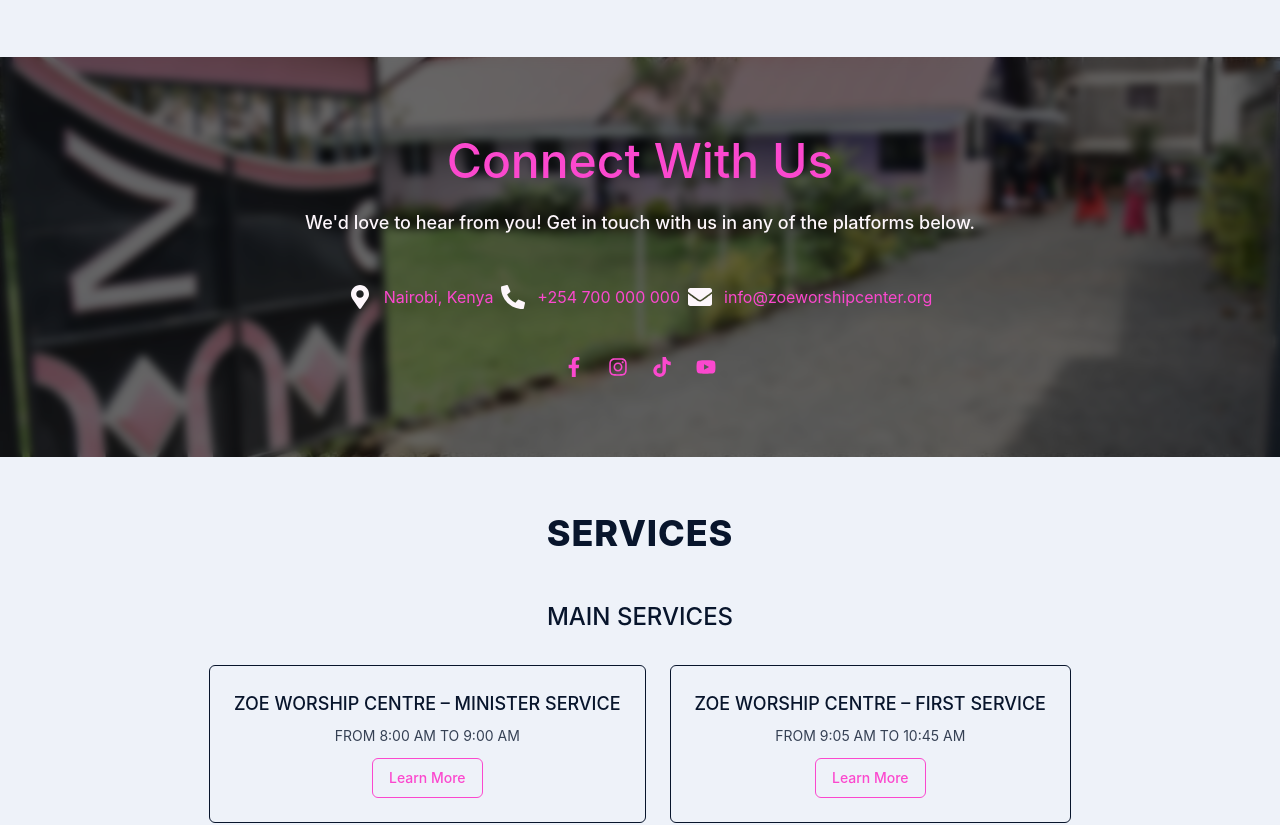
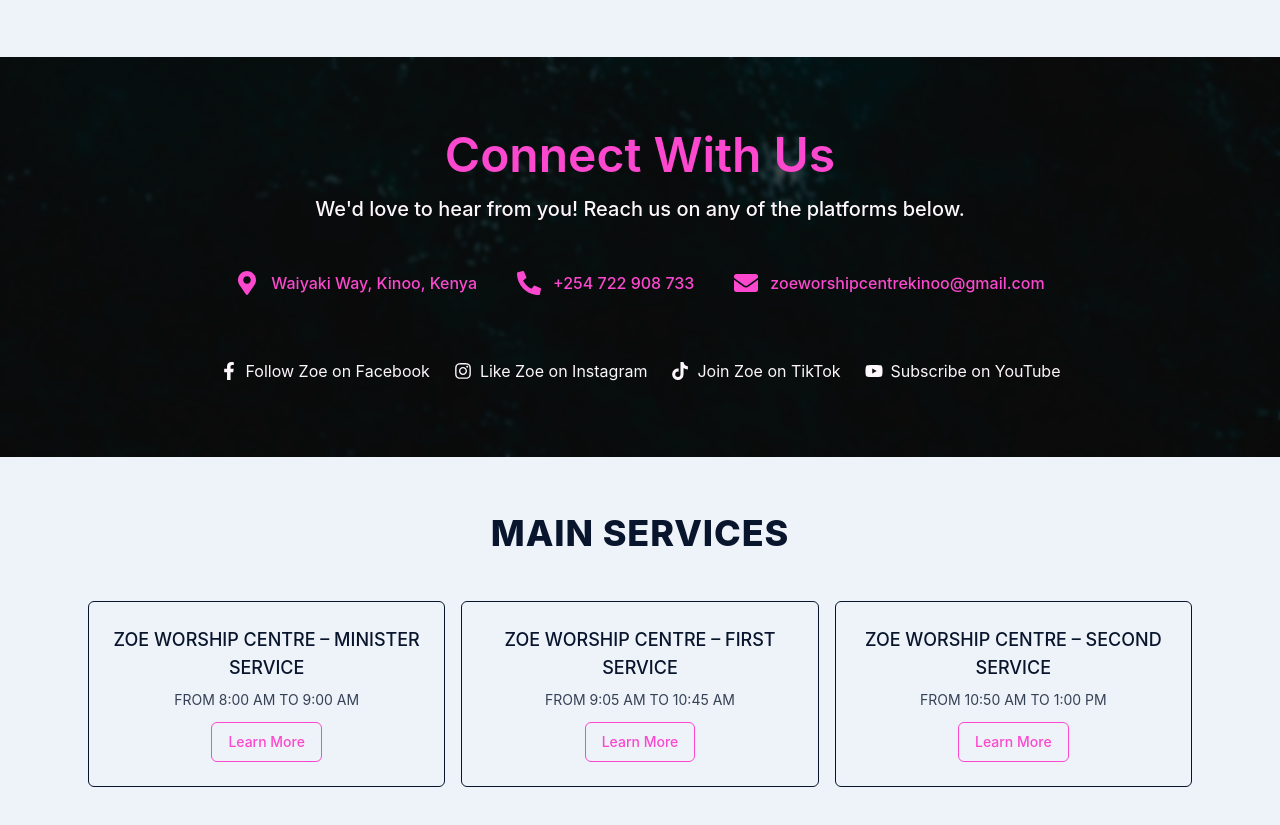
Before and after one commit to bugijay7/zoewc, a React (Vite) app in the folder client/: page / in a window 1280 px wide. Shown: the part 2800-3625 px from the top of the page. Built offline with nearby package versions, Linux system fonts and the light colour scheme.

Commit message:
auth context

```diff
--- a/client/src/App.jsx
+++ b/client/src/App.jsx
@@ -1,5 +1,9 @@
 import React from 'react'
 import { BrowserRouter as Router, Route, Routes } from 'react-router-dom'
+import { AuthProvider } from './context/AuthContext'
+import ProtectedRoute from './components/ProtectedRoute'
+
+
 import HomePage from './pages/HomePage'
 import AboutPage from './pages/AboutPage'
 import EventsPage from './pages/EventsPage'
@@ -76,6 +80,7 @@ import ScrollToTop from './components/ScrollToTop'
 
 function App() {
   return (
+    <AuthProvider>
     <Router>
       <ScrollToTop />
       <Navbar />
@@ -148,16 +153,20 @@ function App() {
         <Route path="/login" element={<Login />} />
 
         {/* 🔹 Admin Dashboard Routes (with AdminNavbar) */}
-        <Route element={<AdminLayout />}>
+
+
+          <Route element={<ProtectedRoute> <AdminLayout /> </ProtectedRoute>  }>
           <Route path="/dashboard" element={<AdminDashboard />} />
           <Route path="/dashboard/create-event" element={<CreateEvent />} />
           <Route path="/dashboard/manage-events" element={<ManageEvent />} />
           <Route path="/dashboard/create-sermon" element={<CreateSermons />} />
           <Route path="/dashboard/manage-sermons" element={<ManageSermons />} />
         </Route>
+
       </Routes>
       <Footer />
     </Router>
+    </AuthProvider>
   )
 }
 
--- a/client/src/components/Home/ConnectPreview.jsx
+++ b/client/src/components/Home/ConnectPreview.jsx
@@ -1,12 +1,14 @@
 import React from "react";
-import { FaFacebookF,
+import {
+  FaFacebookF,
   FaInstagram,
   FaYoutube,
   FaPhoneAlt,
   FaEnvelope,
   FaMapMarkerAlt,
-  FaTiktok } from "react-icons/fa";
-import connectBg from "../../assets/about-hero.jpeg";
+} from "react-icons/fa";
+import { FaTiktok } from "react-icons/fa6";
+import connectBg from "../../assets/hero33.jpg";
 
 function ConnectPreview() {
   return (
@@ -17,68 +19,83 @@ function ConnectPreview() {
       }}
     >
       {/* Overlay */}
-      <div className="absolute inset-0 bg-black/60 backdrop-blur-xs"></div>
+      <div className="absolute inset-0 bg-black/60 backdrop-blur-[2px]"></div>
 
       {/* Content */}
-      <div className="relative z-10 w-full max-w-6xl mx-auto px-6 py-16 flex flex-col gap-12 text-neutral">
+      <div className="relative z-10 w-full max-w-6xl mx-auto px-6 py-16 flex flex-col items-center text-center gap-12 text-neutral">
 
-        {/* 🔹 Section 1: Form */}
-        <div className="flex flex-col items-center text-center gap-6">
-          <h2 className="text-4xl md:text-5xl font-medium text-primary">Connect With Us</h2>
-          <p className="text-lg max-w-2xl text-primary-content font-medium">
-            We'd love to hear from you! Get in touch with us in any of the platforms below.
+        {/* 🔹 Title Section */}
+        <div className="flex flex-col items-center gap-4">
+          <h2 className="text-4xl md:text-5xl font-semibold text-primary">
+            Connect With Us
+          </h2>
+          <p className="text-lg md:text-xl max-w-2xl text-primary-content font-medium">
+            We'd love to hear from you! Reach us on any of the platforms below.
           </p>
+        </div>
 
+        {/* 🔹 Contact Info Section */}
+        <div className="flex flex-col md:flex-row flex-wrap justify-center items-center gap-6 md:gap-10 text-primary-content">
+          <div className="flex items-center gap-3">
+            <FaMapMarkerAlt className="text-primary text-2xl" />
+            <p className="text-primary font-medium">
+              Waiyaki Way, Kinoo, Kenya
+            </p>
           </div>
-        {/* 🔹 Section 2: Contact Info */}
-        <div className="flex flex-col md:flex-row justify-center items-center gap-2 text-center text-base-content">
+
           <div className="flex items-center gap-3">
-            <FaMapMarkerAlt className="text-primary-content text-2xl" />
-            <p className="text-primary">Nairobi, Kenya</p>
+            <FaPhoneAlt className="text-primary text-2xl" />
+            <p className="text-primary font-medium">+254 722 908 733</p>
           </div>
+
           <div className="flex items-center gap-3">
-            <FaPhoneAlt className="text-primary-content text-2xl" />
-            <p className="text-primary">+254 700 000 000</p>
-          </div>
-          <div className="flex items-center gap-3">
-            <FaEnvelope className="text-primary-content text-2xl" />
-            <p className="text-primary">info@zoeworshipcenter.org</p>
+            <FaEnvelope className="text-primary text-2xl" />
+            <p className="text-primary font-medium">
+              zoeworshipcentrekinoo@gmail.com
+            </p>
           </div>
         </div>
 
-        {/* 🔹 Section 3: Social Links */}
-        <div className="flex justify-center gap-6">
+        {/* 🌐 Social Links Section */}
+        <div className="w-full flex flex-col md:flex-row flex-wrap justify-center items-center gap-4 md:gap-6 pt-4">
           <a
             href="https://www.facebook.com/ZoeWorshipCentreYouths"
             target="_blank"
             rel="noopener noreferrer"
-                            className="text-primary hover:text-primary text-xl transition"
+            className="flex items-center gap-2 text-primary-content hover:text-primary transition"
           >
-                            <FaFacebookF />
+            <FaFacebookF className="text-lg" />
+            <span>Follow Zoe on Facebook</span>
           </a>
+
           <a
             href="https://www.instagram.com/zoewoshipcentrechurch"
             target="_blank"
             rel="noopener noreferrer"
-                            className="text-primary hover:text-primary text-xl transition"
+            className="flex items-center gap-2 text-primary-content hover:text-primary transition"
           >
-                            <FaInstagram />
+            <FaInstagram className="text-lg" />
+            <span>Like Zoe on Instagram</span>
           </a>
+
           <a
             href="https://www.tiktok.com/@zoeworshipcentrechurch?_t=ZM-90eMtbIA7fH&_r=1"
             target="_blank"
             rel="noopener noreferrer"
-                            className="text-primary hover:text-primary text-xl transition"
+            className="flex items-center gap-2 text-primary-content hover:text-primary transition"
           >
-                            <FaTiktok />
+            <FaTiktok className="text-lg" />
+            <span>Join Zoe on TikTok</span>
           </a>
+
           <a
             href="https://www.youtube.com/@ZoeWorshipCentreKinoo"
             target="_blank"
             rel="noopener noreferrer"
-                            className="text-primary hover:text-primary text-xl transition"
+            className="flex items-center gap-2 text-primary-content hover:text-primary transition"
           >
-                            <FaYoutube />
+            <FaYoutube className="text-lg" />
+            <span>Subscribe on YouTube</span>
           </a>
         </div>
       </div>
--- a/client/src/components/Home/EventsPreview.jsx
+++ b/client/src/components/Home/EventsPreview.jsx
@@ -20,7 +20,7 @@ export default function EventsPreview() {
         </p>
 
         <Link
-          to="/events"
+          to="/events/eventList"
           className="btn btn-primary text-sm md:text-base font-medium rounded-lg"
         >
           Browse Events
--- a/client/src/components/Home/SchoolPreview.jsx
+++ b/client/src/components/Home/SchoolPreview.jsx
@@ -24,7 +24,7 @@ export default function SchoolPreview() {
 
         {/* 🎈 Button */}
         <Link
-          to="/services"
+          to="/departments/main/sundaySchool"
           className="btn btn-primary uppercase"
         >
           Sunday at Zoe
--- a/client/src/components/Home/ServicesPreview.jsx
+++ b/client/src/components/Home/ServicesPreview.jsx
@@ -20,7 +20,7 @@ export default function ServicesPreview() {
   const renderServiceCard = (service, i) => (
     <div
       key={i}
-      className="flex flex-col items-center border p-4 md:p-6 rounded-md hover:bg-base-200 transition duration-300 min-w-[220px] md:min-w-[250px]"
+      className="flex flex-col items-center border p-4 md:p-6 rounded-md hover:bg-base-200 transition duration-300 w-full md:w-1/3"
     >
       <h3 className="text-md md:text-lg font-medium mb-2 text-center uppercase">
         {service.title}
@@ -37,15 +37,15 @@ export default function ServicesPreview() {
       <div className="px-4 md:px-6 text-center max-w-6xl mx-auto">
         {/* 🔹 Title */}
         <h1 className="text-xl md:text-4xl font-extrabold uppercase mb-8 md:mb-12 tracking-wide">
-          Services
+          main Services
         </h1>
 
         {/* 🔸 Main Services */}
         <div className="mb-8 md:mb-12">
-          <h2 className="text-xl md:text-2xl font-medium mb-6 md:mb-8 uppercase">
-            Main Services
-          </h2>
-          <div className="flex flex-wrap justify-center gap-4 md:gap-6">
+
+
+          {/* ✅ Row layout on md and up */}
+          <div className="flex flex-col md:flex-row justify-center items-stretch gap-4">
             {mainServices.map(renderServiceCard)}
           </div>
         </div>
--- a/client/src/components/Home/YouthPreview.jsx
+++ b/client/src/components/Home/YouthPreview.jsx
@@ -24,7 +24,7 @@ export default function YouthPreview() {
 
         {/* 🎈 Button */}
         <Link
-          to="/youth"
+          to="/departments/main/youth"
           className="btn btn-primary font-medium uppercase"
         >
           Sunday at Zoe
--- a/client/src/components/ProtectedRoute.jsx
+++ b/client/src/components/ProtectedRoute.jsx
@@ -1,6 +1,6 @@
 import React from "react";
 import { Navigate } from "react-router-dom";
-import { useAuth } from "../context/AuthContext";
+import { useAuth } from "../context/auth.jsx";
 
 export default function ProtectedRoute({ children }) {
   const { isAuthenticated } = useAuth();
--- a/client/src/context/AuthContext.jsx
+++ b/client/src/context/AuthContext.jsx
@@ -1,10 +1,9 @@
 import React, { useState, useEffect } from "react";
-import { AuthContext } from "./auth";
+import { AuthContext } from "./auth.jsx"; // import context
 
 export function AuthProvider({ children }) {
   const [isAuthenticated, setIsAuthenticated] = useState(false);
 
-  // On load, check if a token exists in localStorage
   useEffect(() => {
     const token = localStorage.getItem("authToken");
     if (token) setIsAuthenticated(true);
--- /dev/null
+++ b/client/src/context/auth.jsx
@@ -0,0 +1,7 @@
+import { createContext, useContext } from "react";
+
+export const AuthContext = createContext();
+
+export function useAuth() {
+  return useContext(AuthContext);
+}
--- a/client/src/pages/Services.jsx
+++ b/client/src/pages/Services.jsx
@@ -119,7 +119,7 @@ function Services() {
       {/* 🌅 Footer Accent */}
       <section className="bg-base-200 py-10 text-center">
         <h3 className="text-xl md:text-3xl font-medium text-primary mb-3">
-          “A God kind of Life.”
+          “The God kind of Life.”
         </h3>
         <p className="italic pb-20 text-secondary text-xs md:text-lg">
           Join us this week and experience the divine life in fellowship.
```
Also changed, not shown: 1 other file (tests, documents, lock files or other folders). Lines whose indentation alone changed are shown as unchanged.
